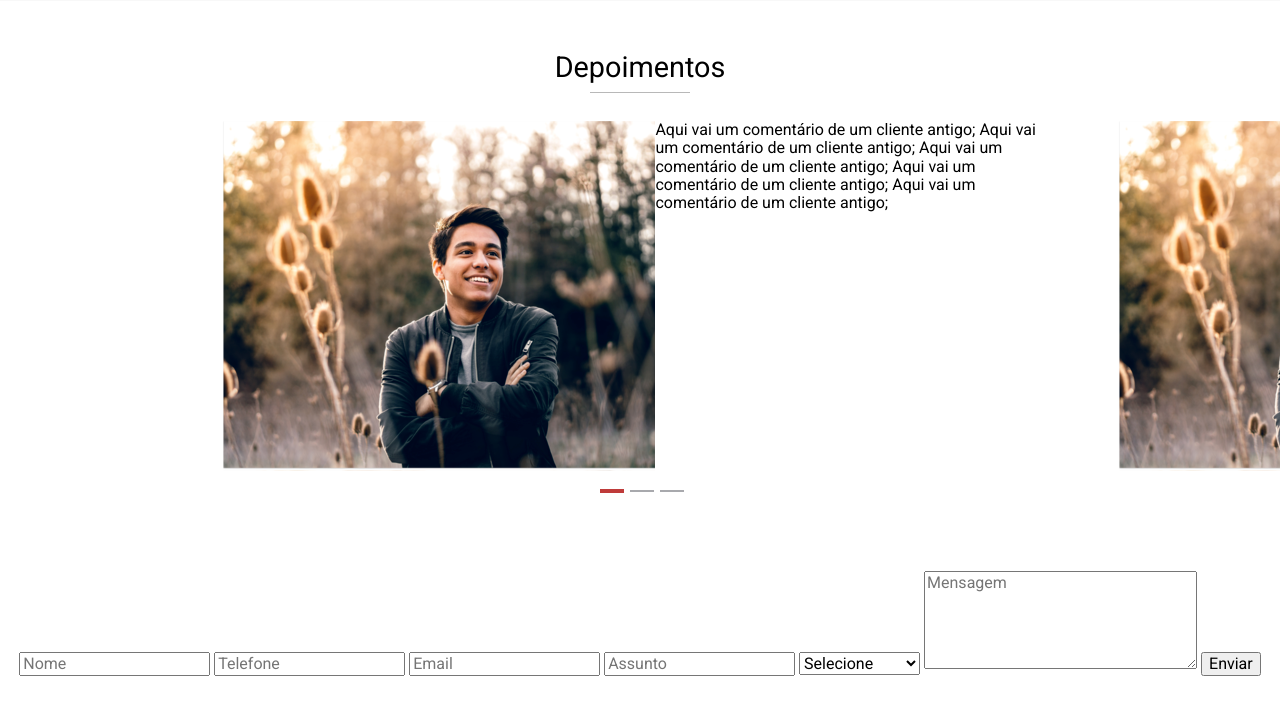
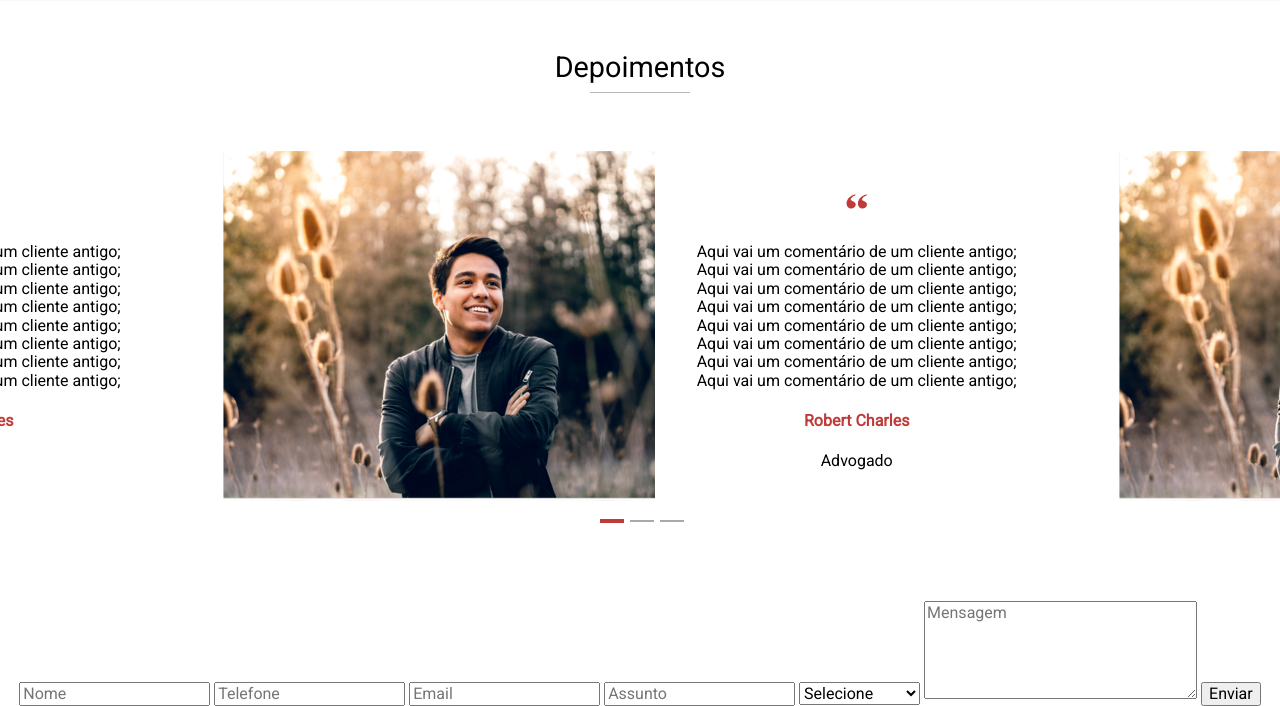
Before and after one commit to citi-onboarding/VirtuConsultoria, a Django app: page / in a window 1280 px wide. Shown: the part 1534-2240 px from the top of the page. Before the commit the page ends 2210 px from the top, so only its background shows below. Run offline with Django 3.2, Linux system fonts and the light colour scheme; some libraries are stand-ins or nearby versions.

Commit message:
Adição do conteúdo do depoimento e ajuste nas margens

```diff
--- a/core/templates/index.html
+++ b/core/templates/index.html
@@ -98,17 +98,45 @@
             <div id="carrossel-depoimentos">
                 <div class="card-depoimento">
                     <div class="img-depoimento"></div>
-                    <div class="texto-depoimento">
-                        Aqui vai um comentário de um cliente antigo; Aqui vai um comentário de um cliente antigo; Aqui vai um comentário de um cliente antigo; Aqui vai um comentário de um cliente antigo; Aqui vai um comentário de um cliente antigo;
+                    <div class="conteudo-depoimento">
+                        <div class="texto-depoimento">
+                            <div class="quotes-depoimento"><img src="{% static 'image/quotes.png' %}" alt="quotes"></div>
+                            <div>Aqui vai um comentário de um cliente antigo; Aqui vai um comentário de um cliente antigo; Aqui
+                                vai um comentário de um cliente antigo; Aqui vai um comentário de um cliente antigo; Aqui
+                                vai um comentário de um cliente antigo; Aqui vai um comentário de um cliente antigo; Aqui
+                                vai um comentário de um cliente antigo; Aqui vai um comentário de um cliente antigo;</div>
+                            <div class="nome-depoimento">Robert Charles</div>
+                            <div>Advogado</div>
+                        </div>
                     </div>
                 </div>
                 <div class="card-depoimento">
                     <div class="img-depoimento"></div>
-                    <div class="texto-depoimento"></div>
+                    <div class="conteudo-depoimento">
+                        <div class="texto-depoimento">
+                            <div class="quotes-depoimento"><img src="{% static 'image/quotes.png' %}" alt="quotes"></div>
+                            <div>Aqui vai um comentário de um cliente antigo; Aqui vai um comentário de um cliente antigo; Aqui
+                                vai um comentário de um cliente antigo; Aqui vai um comentário de um cliente antigo; Aqui
+                                vai um comentário de um cliente antigo; Aqui vai um comentário de um cliente antigo; Aqui
+                                vai um comentário de um cliente antigo; Aqui vai um comentário de um cliente antigo;</div>
+                            <div class="nome-depoimento">Robert Charles</div>
+                            <div>Advogado</div>
+                        </div>
+                    </div>
                 </div>
                 <div class="card-depoimento">
                     <div class="img-depoimento"></div>
-                    <div class="texto-depoimento"></div>
+                    <div class="conteudo-depoimento">
+                        <div class="texto-depoimento">
+                            <div class="quotes-depoimento"><img src="{% static 'image/quotes.png' %}" alt="quotes"></div>
+                            <div>Aqui vai um comentário de um cliente antigo; Aqui vai um comentário de um cliente antigo; Aqui
+                                vai um comentário de um cliente antigo; Aqui vai um comentário de um cliente antigo; Aqui
+                                vai um comentário de um cliente antigo; Aqui vai um comentário de um cliente antigo; Aqui
+                                vai um comentário de um cliente antigo; Aqui vai um comentário de um cliente antigo;</div>
+                            <div class="nome-depoimento">Robert Charles</div>
+                            <div>Advogado</div>
+                        </div>
+                    </div>
                 </div>
             </div>
         </div>
--- a/static/css/style.css
+++ b/static/css/style.css
@@ -381,6 +381,7 @@ a {
 #carrossel-depoimentos {
     height: 350px;
     width: 100%;
+    margin-top: 30px;
 }
 
 .card-depoimento {
@@ -390,7 +391,7 @@ a {
     flex-direction: row;
     align-items: center;
     justify-content: space-between;
-    box-shadow: 0 1px 1psx 0 #ECECEC, 0 2px 5px 0 rgba(0, 0, 0, 0.19); /* Sombra do card */
+    box-shadow: 0 1px 1psx 0 #ECECEC, 0 20px 5px 0 rgba(0, 0, 0, 0.19); /* Sombra do card */
 
 }
 
@@ -405,9 +406,32 @@ a {
     width: 450px; /* Tamanho da imagem de fundo */
 }
 
+.conteudo-depoimento {
+    display: flex;
+    flex-direction: column;
+    align-items: center;
+    width: 50%;
+}
+
 .texto-depoimento {
-    height: 350px;
-    width: 50%;
+    height: 330px;
+    width: 80%;
+    text-align: center;
+    display: flex !important;
+    flex-direction: column;
+    align-items: center;
+    justify-content: space-around;
+    margin-bottom: 20px;
+}
+
+.quotes-depoimento img {
+    height: 60px;
+    width: 35px;
+}
+
+.nome-depoimento {
+    color: var(--corVermelho);
+    font-weight: bolder;
 }
 
 @media(max-width:1200px){
```
Also changed, not shown: static/image/quotes.png (added).
